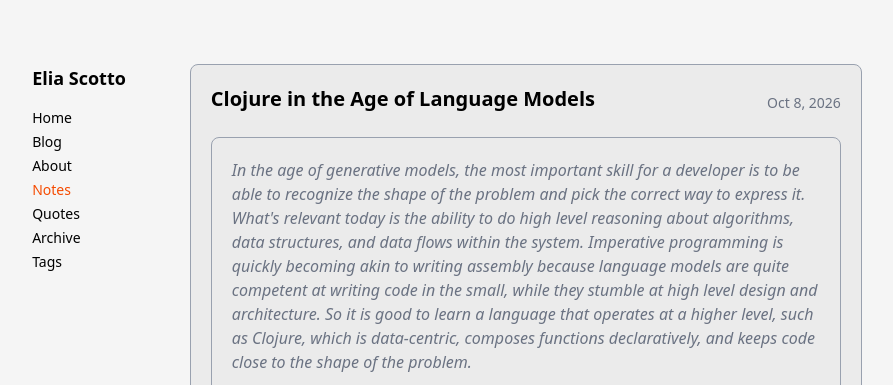
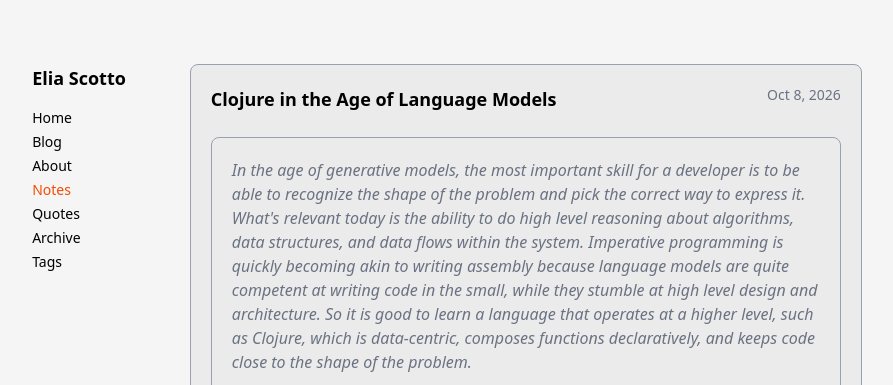
Before and after one commit to eliascotto/scotto.me, an Astro site: page /notes in a window 1280 px wide. Shown: the top 385 px of the page, without its empty margins (193-1086 px from the left). Built offline with nearby package versions, Linux system fonts and the light colour scheme; Astro itself is replaced by a stand-in of ours; some packages are replaced by stand-ins of ours.

Commit message:
Note style fix

```diff
--- a/src/components/NoteContent.astro
+++ b/src/components/NoteContent.astro
@@ -13,24 +13,18 @@ interface Props {
 const { title, date, content: Content, url } = Astro.props;
 ---
 
-<div
-  class="bg-lightBackgroundSecondary dark:bg-darkBackgroundSecondary p-5 rounded-lg border border-gray-400 dark:border-gray-700"
->
-  <div class="mb-4 sm:mb-6 flex flex-row justify-between items-end">
-    {
-      !!url ? (
-        <a href={url}>
-          <h1 class="text-xl font-title">{title}</h1>
-        </a>
-      ) : (
-        <h1 class="text-xl font-title">{title}</h1>
-      )
-    }
+<div class="bg-lightBackgroundSecondary dark:bg-darkBackgroundSecondary p-5 rounded-lg border border-gray-400 dark:border-gray-700">
+  <div class="mb-4 sm:mb-6 flex flex-row justify-between items-start">
+    {!!url ? (
+      <a href={url}>
+        <h1 class="text-lg font-title">{title}</h1>
+      </a>
+    ) : (
+      <h1 class="text-lg font-title">{title}</h1>
+    )}
 
     <div class="flex flex-col sm:flex-row justify-between">
-      <div
-        class="flex flex-col justify-center text-sm text-gray-500 dark:text-gray-400"
-      >
+      <div class="flex flex-col justify-center text-sm text-gray-500 dark:text-gray-400 text-nowrap">
         <time>{formatHumanDate(date)}</time>
       </div>
     </div>
```
